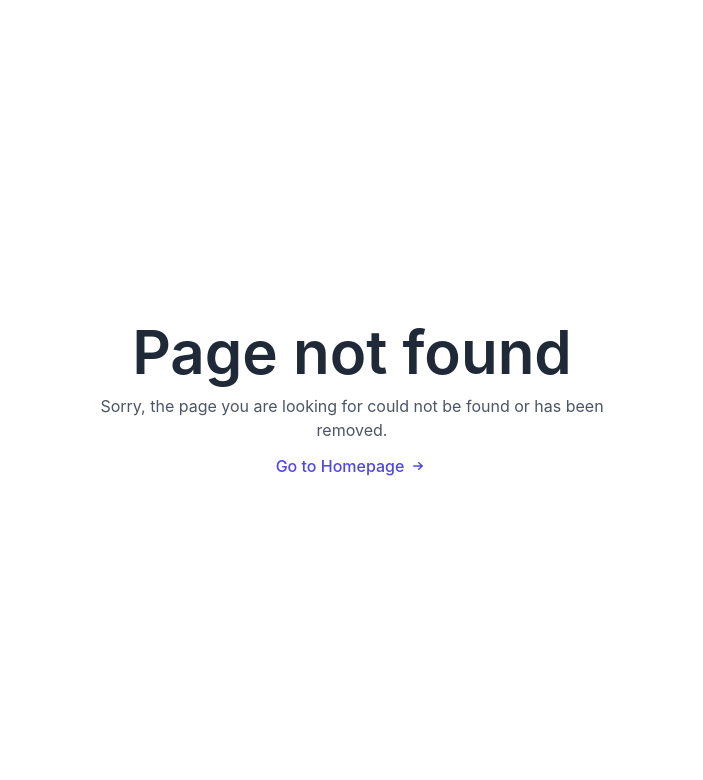
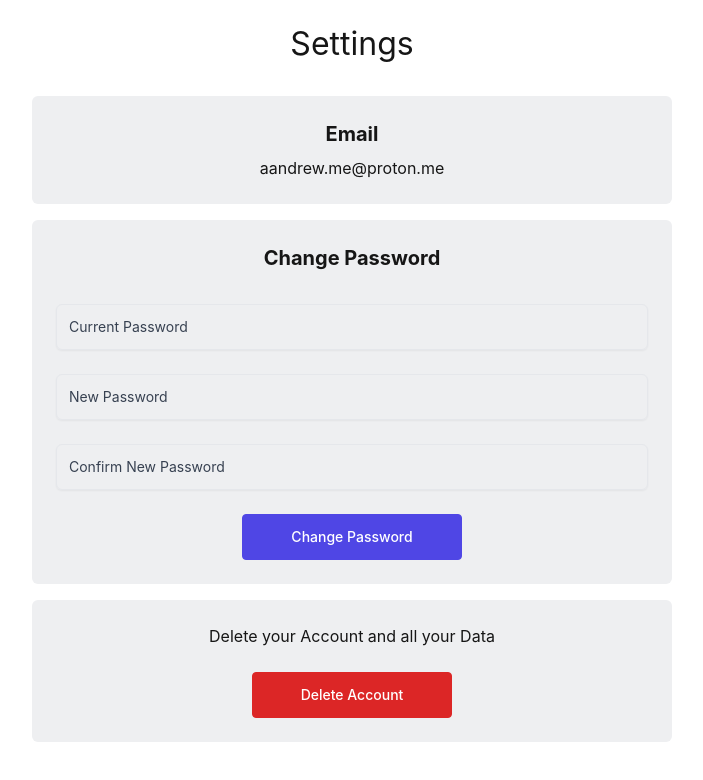
Before and after one commit to aandrew-me/encnotes, a React (Vite) app: page /settings in a window 1280 px wide. Before the commit this address had no page. Shown: the top 780 px of the page, without its empty margins (288-991 px from the left). Built offline with nearby package versions, Linux system fonts and the light colour scheme.

Commit message:
Settings page

```diff
--- a/src/components/Sidebar.jsx
+++ b/src/components/Sidebar.jsx
@@ -149,9 +149,9 @@ function Sidebar({
 										setActiveNote(note.id);
 									}}
 								>
-									<strong>{note.title}</strong>
+									<strong>{note.title.substr(0,35)}</strong>
 									<p className="text-text-secondary">
-										{noteBody[0] && noteBody[0].data.text}
+										{noteBody[0] && (noteBody[0].data.text.replace(/<[^>]+>/g, '').substr(0,35) + "...")}
 									</p>
 									<small className="text-text-muted">
 										Last Modified{" "}
--- a/src/main.jsx
+++ b/src/main.jsx
@@ -8,6 +8,7 @@ import NotFound from "./pages/NotFound";
 import Signup from "./pages/Signup";
 import Notes from "./pages/Notes";
 import Rawdata from "./pages/Rawdata";
+import Settings from "./pages/Settings";
 
 // Setting API URL
 localStorage.setItem("api-url", "https://encnotes.andrewru.repl.co");
@@ -39,6 +40,10 @@ const router = createBrowserRouter([
 		path: "/raw",
 		element: <Rawdata />,
 	},
+	{
+		path:"/settings",
+		element: <Settings/>
+	}
 ]);
 
 ReactDOM.createRoot(document.getElementById("root")).render(
--- a/src/pages/Home.jsx
+++ b/src/pages/Home.jsx
@@ -114,7 +114,7 @@ export default function Home() {
 						<p className="mt-6 text-lg leading-8 text-text-secondary">
 							EncNotes is a secure way to store your Notes in the
 							cloud. Your notes are encrypted, so only you can see
-							them.
+							them. (Still in development)
 						</p>
 						<div className="mt-10 flex items-center justify-center gap-x-6">
 							<a
--- a/src/pages/Rawdata.jsx
+++ b/src/pages/Rawdata.jsx
@@ -24,7 +24,6 @@ export default function Rawdata() {
 
 	return (
 		<div>
-			<h1 className="text-center font-semibold">Raw Database Data</h1>
 			<div className="break-words p-2">{jsonData}</div>
 		</div>
 	);
--- /dev/null
+++ b/src/pages/Settings.jsx
@@ -0,0 +1,84 @@
+function Settings() {
+	return (
+		<>
+			<div className="flex flex-col items-center text-center">
+				<h1 className="p-5">Settings</h1>
+
+				<div className="bg-bg-secondary p-6 m-2 rounded-md lg:w-1/2 sm:w-10/12">
+					<p className="text-xl mb-2 font-bold">Email</p>
+					<p>aandrew.me@proton.me</p>
+				</div>
+
+				<div className="bg-bg-secondary p-6 m-2 rounded-md lg:w-1/2 sm:w-10/12">
+					<p className="text-xl mb-2 font-bold">Change Password</p>
+
+					<br />
+					<label
+						htmlFor="Password"
+						className="relative block overflow-hidden rounded-md border border-gray-200 px-3 pt-3 shadow-sm focus-within:border-blue-600 focus-within:ring-1 focus-within:ring-blue-600 cursor-text"
+					>
+						<input
+							type="password"
+							id="Password"
+							placeholder="Current Password"
+							className="peer h-8 w-full border-none bg-transparent p-2 placeholder-transparent focus:border-transparent focus:outline-none focus:ring-0 sm:text-sm"
+						/>
+
+						<span className="absolute start-3 top-3 -translate-y-1/2 text-xs text-gray-700 transition-all peer-placeholder-shown:top-1/2 peer-placeholder-shown:text-sm peer-focus:top-3 peer-focus:text-xs">
+							Current Password
+						</span>
+					</label>
+
+					<br />
+					<label
+						htmlFor="NewPassword"
+						className="relative block overflow-hidden rounded-md border border-gray-200 px-3 pt-3 shadow-sm focus-within:border-blue-600 focus-within:ring-1 focus-within:ring-blue-600 cursor-text"
+					>
+						<input
+							type="password"
+							id="NewPassword"
+							placeholder="New Password"
+							className="peer h-8 w-full border-none bg-transparent p-2 placeholder-transparent focus:border-transparent focus:outline-none focus:ring-0 sm:text-sm"
+						/>
+
+						<span className="absolute start-3 top-3 -translate-y-1/2 text-xs text-gray-700 transition-all peer-placeholder-shown:top-1/2 peer-placeholder-shown:text-sm peer-focus:top-3 peer-focus:text-xs">
+							New Password
+						</span>
+					</label>
+
+					<br />
+					<label
+						htmlFor="ConfirmNewPassword"
+						className="relative block overflow-hidden rounded-md border border-gray-200 px-3 pt-3 shadow-sm focus-within:border-blue-600 focus-within:ring-1 focus-within:ring-blue-600 cursor-text"
+					>
+						<input
+							type="password"
+							id="ConfirmNewPassword"
+							placeholder="New Password"
+							className="peer h-8 w-full border-none bg-transparent p-2 placeholder-transparent focus:border-transparent focus:outline-none focus:ring-0 sm:text-sm"
+						/>
+
+						<span className="absolute start-3 top-3 -translate-y-1/2 text-xs text-gray-700 transition-all peer-placeholder-shown:top-1/2 peer-placeholder-shown:text-sm peer-focus:top-3 peer-focus:text-xs">
+							Confirm New Password
+						</span>
+					</label>
+					<br />
+
+					<button className="inline-block rounded border border-indigo-600 bg-indigo-600 px-12 py-3 text-sm font-medium text-white hover:bg-transparent hover:text-indigo-600">
+						Change Password
+					</button>
+				</div>
+
+				<div className="bg-bg-secondary p-6 m-2 rounded-md lg:w-1/2 sm:w-10/12">
+					<p>Delete your Account and all your Data</p>
+                    <br />
+					<button className="inline-block rounded border border-red-600 bg-red-600 px-12 py-3 text-sm font-medium text-white hover:bg-transparent hover:text-red-600">
+						Delete Account
+					</button>
+				</div>
+			</div>
+		</>
+	);
+}
+
+export default Settings;
```
